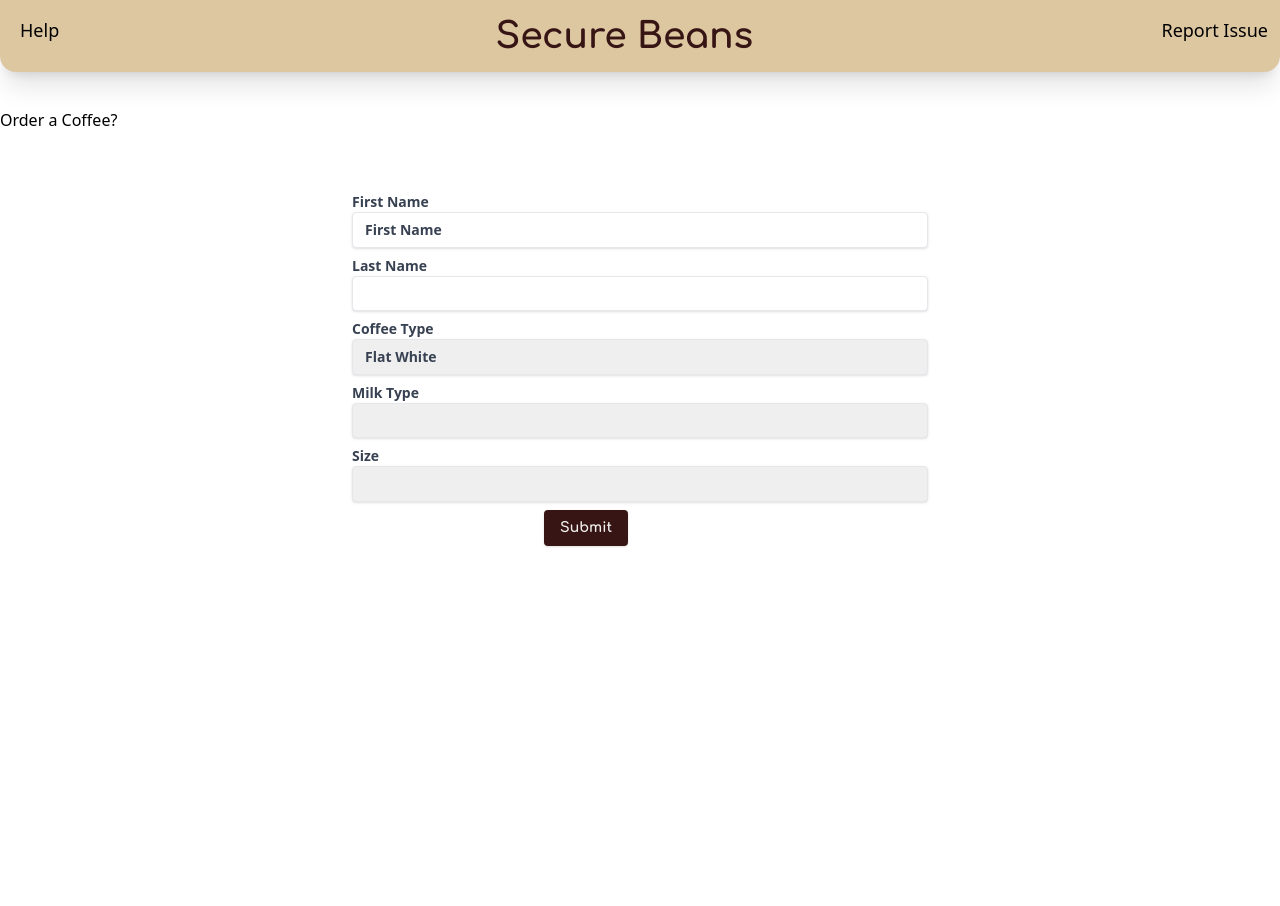
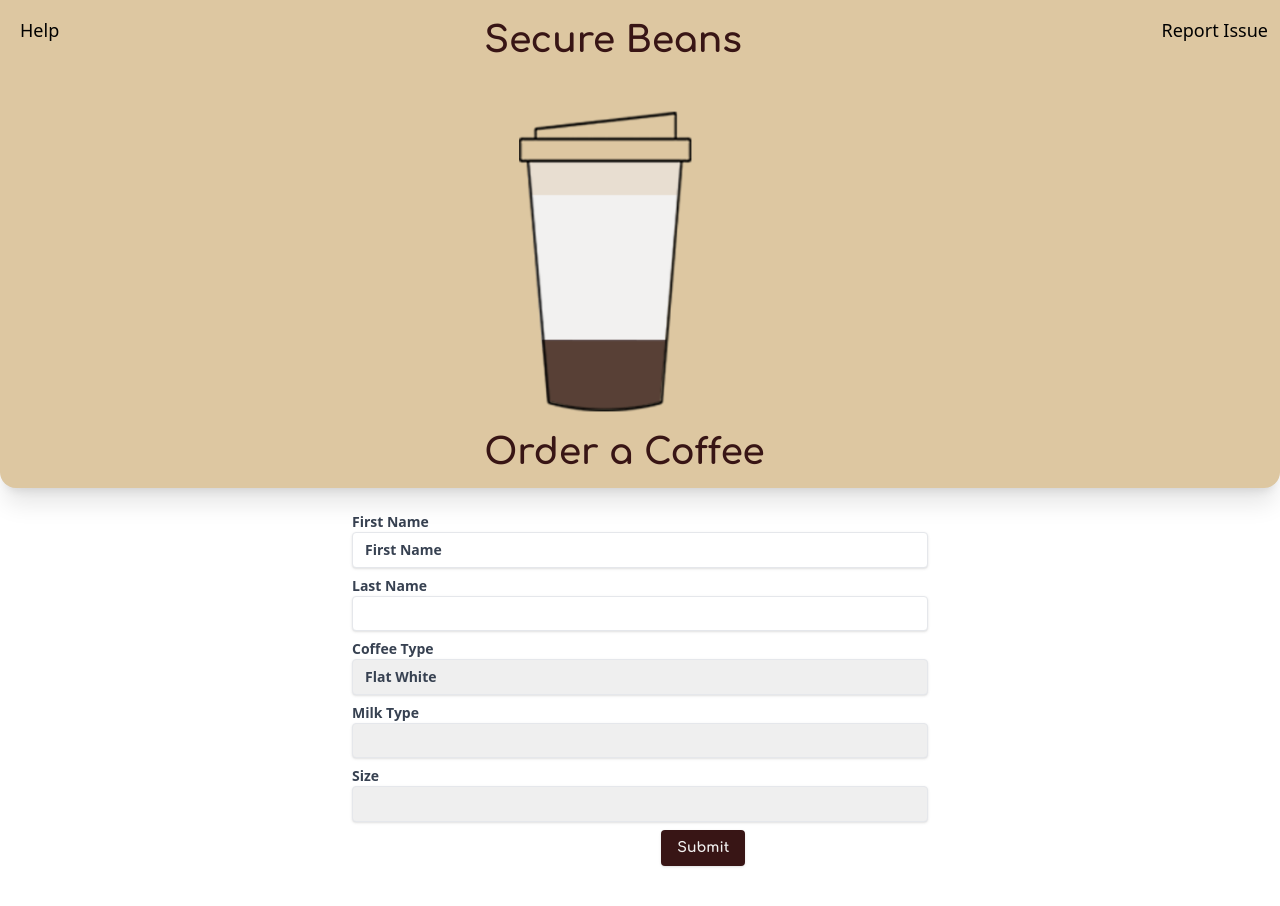
Before and after one commit to swansrh/RCROA, a React (Create React App) app in the folder coffee_robots/: page /order in a window 1280 px wide. Shown: the top 906 px of the page. Before the commit the page ends 800 px from the top, so only its background shows below. Built offline with nearby package versions, Linux system fonts and the light colour scheme.

Commit message:
Format of Order done, make write to Database

```diff
--- /dev/null
+++ b/coffee_robots/src/MyComponents/orderHeader.js
@@ -0,0 +1,25 @@
+import React from "react";
+import { Outlet, Link } from "react-router-dom";
+
+class OrderHead extends React.Component {
+    render() {
+        return (
+            <><nav className="font-sans relative py-4 w-full flex flex-wrap justify-between bg-coffeeCards rounded-b-2xl shadow-xl">
+                <span className="text-lg no-underline text-grey-darkest hover:text-blue-dark ml-2 px-3">Help</span>
+                <span className="text-4xl font-comfortaaBold text-coffeeDark hover:text-blue-dark ml-2 pl-4 pt-1"><Link to="/">
+                    Secure Beans</Link>
+
+                    <img
+                    className="h-80 w-100 pl-4 mt-10"
+                    src="coffee-cardEG.png"
+                    alt="" />
+                    <h2 className="mt-3">Order a Coffee</h2>
+                </span>
+                <span className="text-lg no-underline text-grey-darkest hover:text-blue-dark ml-2 pr-3">Report Issue</span>
+
+            </nav></>
+        );
+    }
+}
+
+export { OrderHead };
--- a/coffee_robots/src/pages/Order.js
+++ b/coffee_robots/src/pages/Order.js
@@ -2,14 +2,13 @@ import React, { useState, useEffect } from 'react';
 import { HomeHeader } from '../MyComponents/HomeHeader'
 import { Outlet, Link } from "react-router-dom";
 import { useForm } from "react-hook-form";
+import {OrderHead} from '../MyComponents/orderHeader'
 
 function Order() {
     const { register, handleSubmit } = useForm();
     const onSubmit = data => console.log(data);
     return (
-        <><HomeHeader />
-            <h2 class="container mx-auto py-9">Order a Coffee?</h2>
-
+        <><OrderHead />
             <div class="w-full">
                 <form class=" rounded px-8 pt-6 pb-8 mb-4 justify-center mx-80" onSubmit={handleSubmit(onSubmit)}>
                     <label class="block text-gray-700 text-sm font-bold mb-2">First Name
@@ -52,7 +51,7 @@ function Order() {
                         </label>
                     </div>
 
-                    <div class="md:flex md:items-center">
+                    <div class="md:flex md:items-center ml-44">
                         <div class="md:w-1/3"></div>
                         <div class="md:w-2/3">
                             <button className="px-4 py-2 font-comfortaaBold text-sm text-coffeeCustom bg-coffeeDark rounded shadow" type="button">
```
Also changed, not shown: coffee_robots/public/coffee-cardEG.png (renamed from coffee_robots/src/MyComponents/coffee-cardEG.png).
